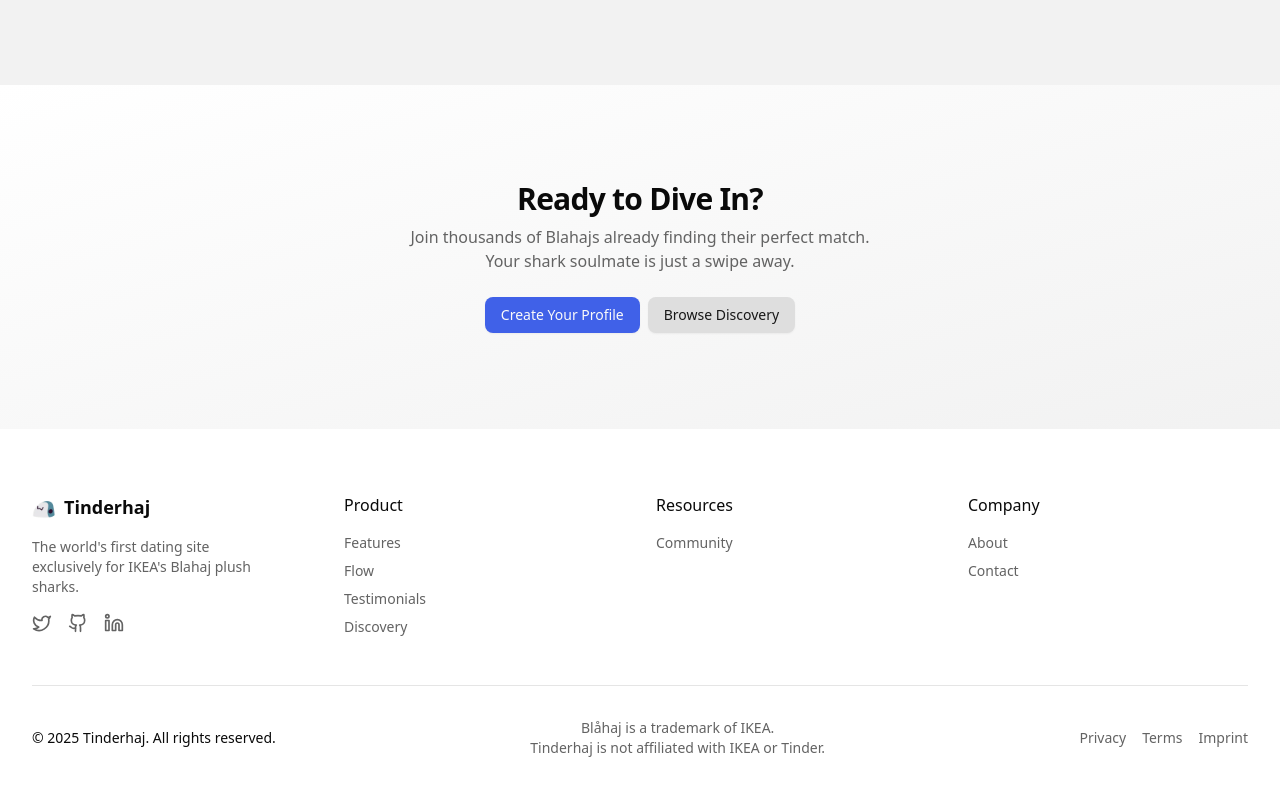
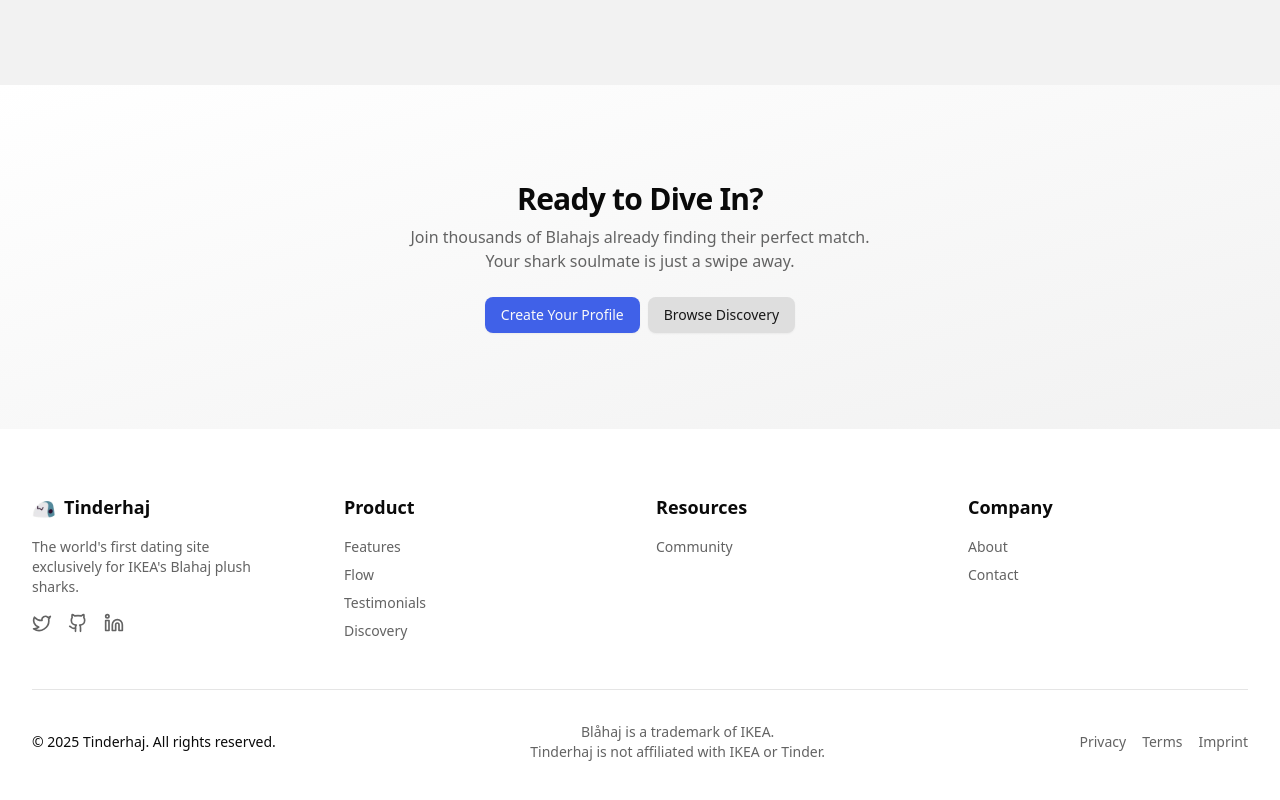
Before and after one commit to CuteNikki/Tinderhaj, a Next.js app: page / in a window 1280 px wide. Shown: the part 2887-3687 px from the top of the page. Built offline with nearby package versions, Linux system fonts and the light colour scheme; no server answers; the database is empty.

Commit message:
Changed missed h3 tag to TypographyLarge

```diff
--- a/src/components/common/footer.tsx
+++ b/src/components/common/footer.tsx
@@ -76,7 +76,7 @@ export async function Footer() {
 
           {links.map((link) => (
             <div key={`footer-link-${link.name}`} className='space-y-4'>
-              <h3 className='font-medium'>{link.name}</h3>
+              <TypographyLarge>{link.name}</TypographyLarge>
               <nav className='flex flex-col space-y-2 text-sm'>
                 {link.items.map((item) => (
                   <Link
```
